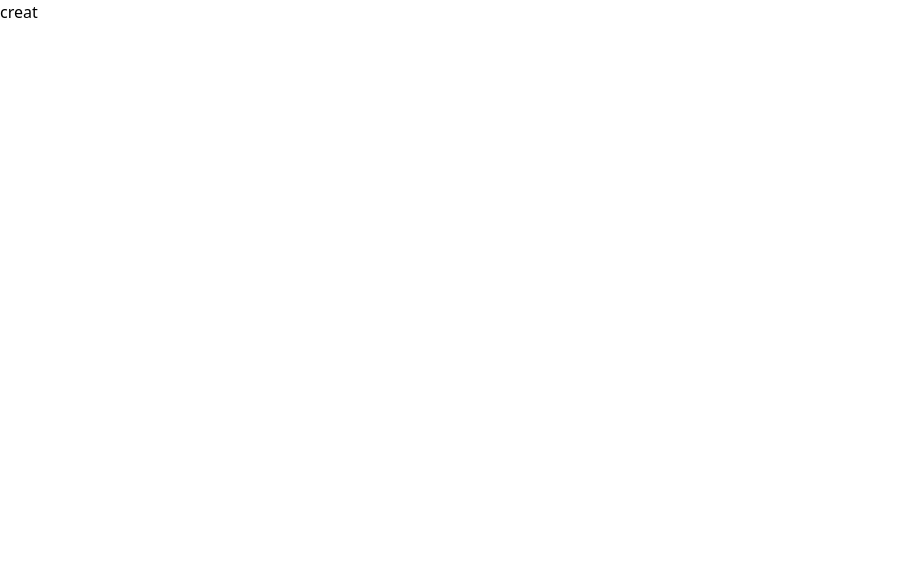
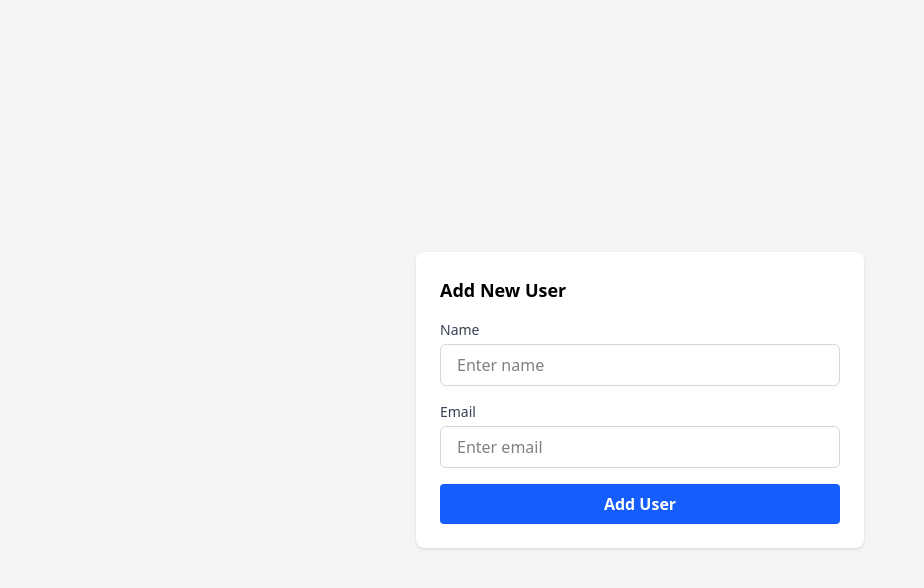
Before and after one commit to Abdo-esse/react-redux-project, a React (Vite) app: page /creat in a window 1280 px wide. Shown: the top 588 px of the page, without its empty margins (0-924 px from the left). Built offline with nearby package versions, Linux system fonts and the light colour scheme.

Commit message:
termin forme add user

```diff
--- a/src/Create.jsx
+++ b/src/Create.jsx
@@ -2,8 +2,40 @@ import React from 'react'
 
 function Create() {
   return (
-    <div>
-      creat
+    <div className="flex items-center justify-center min-h-screen bg-gray-100">
+      <div className="max-w-md w-full bg-white p-6 rounded-lg shadow">
+        <h3 className="text-lg font-semibold mb-4">Add New User</h3>
+        <form>
+          <div className="mb-4">
+            <label className="block text-sm font-medium text-gray-700 mb-1" htmlFor="name">
+              Name
+            </label>
+            <input
+              type="text"
+              id="name"
+              className="w-full border border-gray-300 rounded-md px-4 py-2 focus:outline-none focus:ring-2 focus:ring-blue-500"
+              placeholder="Enter name"
+            />
+          </div>
+          <div className="mb-4">
+            <label className="block text-sm font-medium text-gray-700 mb-1" htmlFor="email">
+              Email
+            </label>
+            <input
+              type="email"
+              id="email"
+              className="w-full border border-gray-300 rounded-md px-4 py-2 focus:outline-none focus:ring-2 focus:ring-blue-500"
+              placeholder="Enter email"
+            />
+          </div>
+          <button
+            type="submit"
+            className="w-full bg-blue-600 hover:bg-blue-700 text-white font-semibold py-2 px-4 rounded"
+          >
+            Add User
+          </button>
+        </form>
+      </div>
     </div>
   )
 }
```
